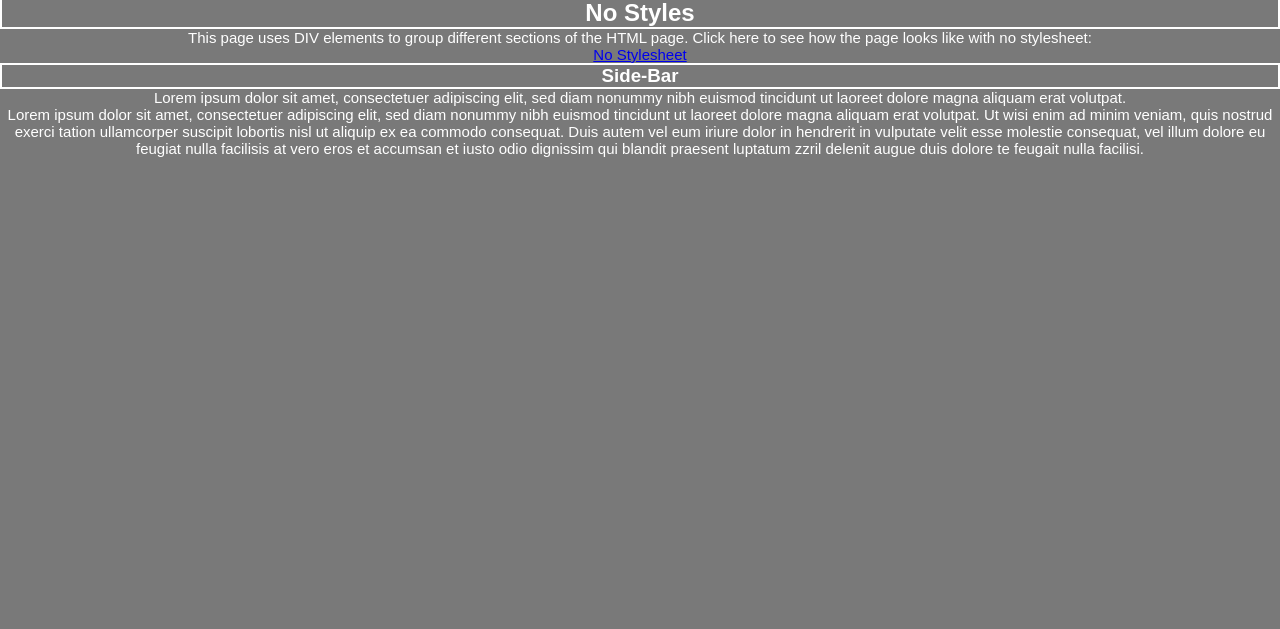
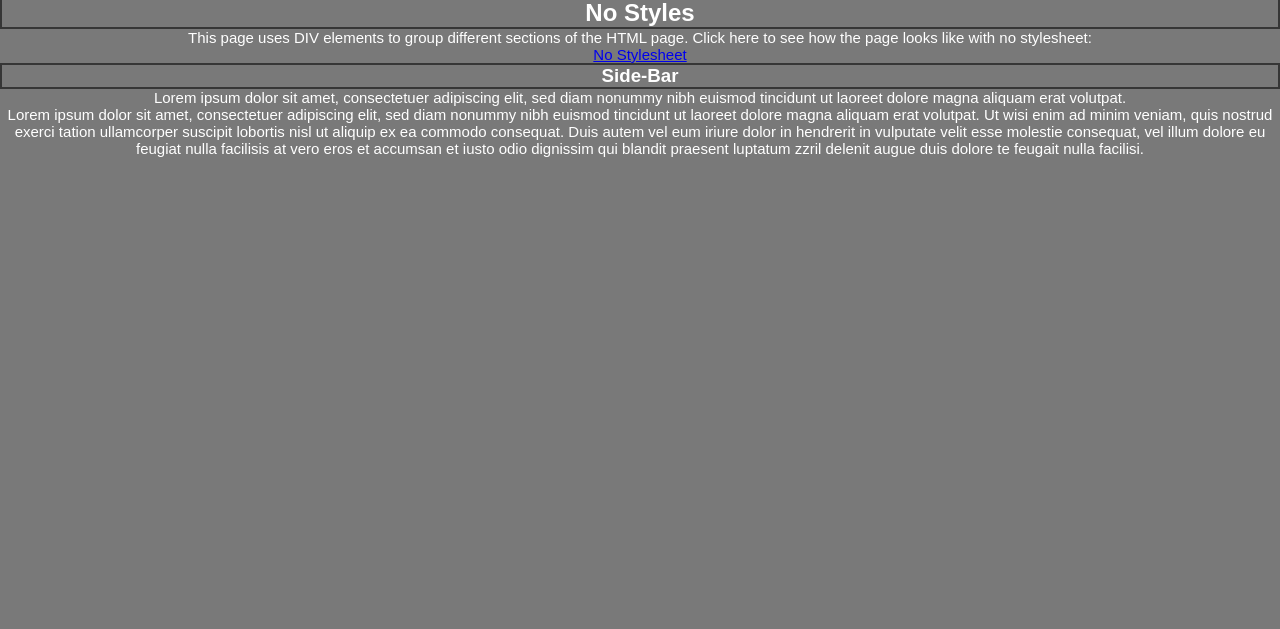
Before and after one commit to afnanaltowairqi/Lab1-CSS, a plain HTML site: page Stylesheet2.html in a window 1280 px wide. Shown: the part 171-800 px from the top of the page. Drawn offline with Linux system fonts and the light colour scheme.

Commit message:
add pages 2

```diff
--- a/Stylesheet2.css
+++ b/Stylesheet2.css
@@ -1,6 +1,6 @@
 h1, h2, h3 {
     color: rgb(255, 255, 255);
-    border: 2px solid white;
+    border: 2px solid rgb(54, 54, 54);
     font-family:Arial, sans-serif ;
     text-align: center;
 }
```
